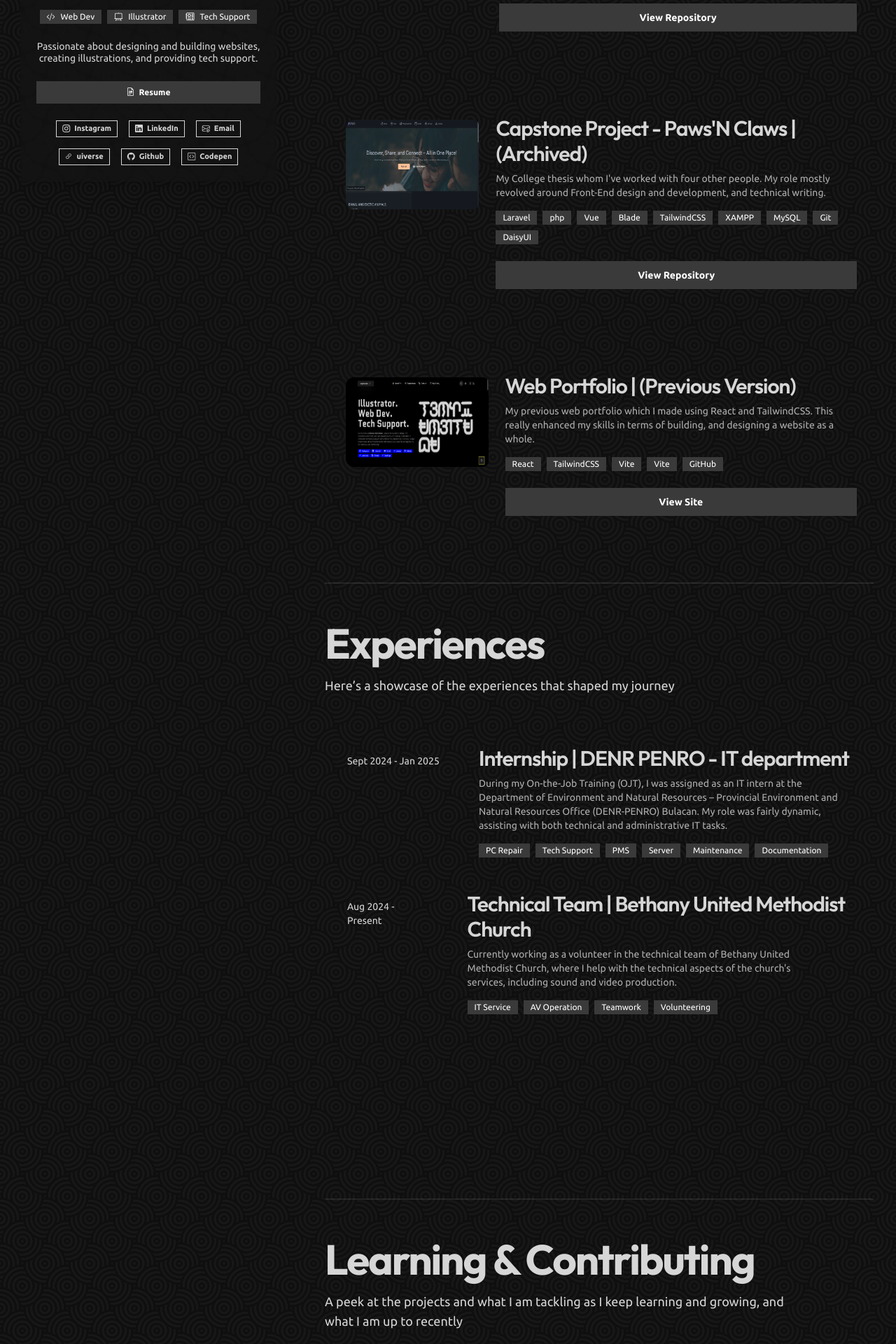
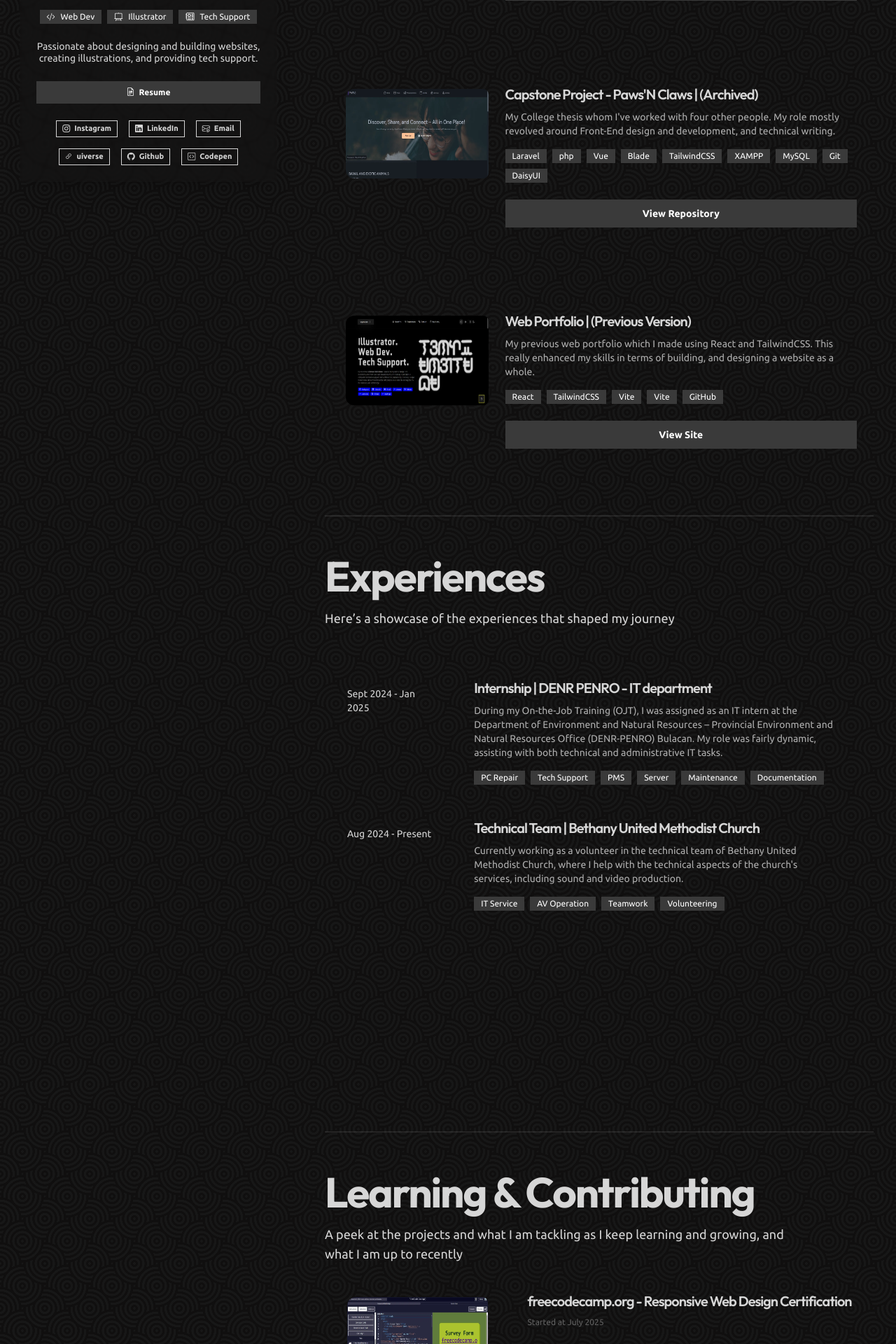
Before and after one commit to denverdelamasa/portfolio-v2, a Next.js app: page / in a window 1280 px wide. Shown: the part 1220-3140 px from the top of the page at 70% size. Built offline with nearby package versions, Linux system fonts and the light colour scheme.

Commit message:
style: Content card typography

```diff
--- a/src/components/homepage/content/cards/AdvancementCard.tsx
+++ b/src/components/homepage/content/cards/AdvancementCard.tsx
@@ -16,7 +16,7 @@ const AdvancementCard: React.FC<AdvancementCardProps> = ({
 }) => {
   return (
     <div className="card md:card-side hover:backdrop-blur-[2px] transition-all duration-300 ease-in-out hover:shadow-xl rounded-xl">
-      <figure className="m-8 md:w-62 md:h-32 justify-start overflow-hidden md:w-1/5">
+      <figure className="m-8 md:w-62 md:h-32 justify-start overflow-hidden">
         <Image
           src={imageUrl}
           alt={title}
@@ -24,7 +24,7 @@ const AdvancementCard: React.FC<AdvancementCardProps> = ({
         />
       </figure>
       <div className="card-body md:w-4/5">
-        <h2 className="card-title text-3xl">{title}</h2>
+        <h2 className="card-title text-xl">{title}</h2>
         <p className="text-xs text-base-content/40 max-w-prose">{dateStarted}</p>
         <p className="text-sm text-base-content/80 max-w-prose">{description}</p>
       </div>
--- a/src/components/homepage/content/cards/ExperienceCard.tsx
+++ b/src/components/homepage/content/cards/ExperienceCard.tsx
@@ -21,7 +21,7 @@ const ExperienceCard: React.FC<ExperienceCardProps> = ({
         <p className="align-top text-sm mt-1 top-0">{date}</p>
       </div>
       <div className="card-body">
-        <h2 className="card-title text-3xl">
+        <h2 className="card-title text-xl">
             {title}
         </h2>
         <p className="align-top text-sm mt-1 top-0 block md:hidden w-6/8">{date}</p>
--- a/src/components/homepage/content/cards/ProjectCard.tsx
+++ b/src/components/homepage/content/cards/ProjectCard.tsx
@@ -28,7 +28,7 @@ const ProjectCard: React.FC<ProjectCardProps> = ({
         />
       </figure>
       <div className="card-body">
-        <h2 className="card-title text-3xl">{title}</h2>
+        <h2 className="card-title text-xl">{title}</h2>
         <p className="text-sm text-base-content/80 max-w-prose">{description}</p>
         <div className="flex flex-wrap gap-2 mt-2 max-w-prose">
           {badges.map((badge, i) => (
```
